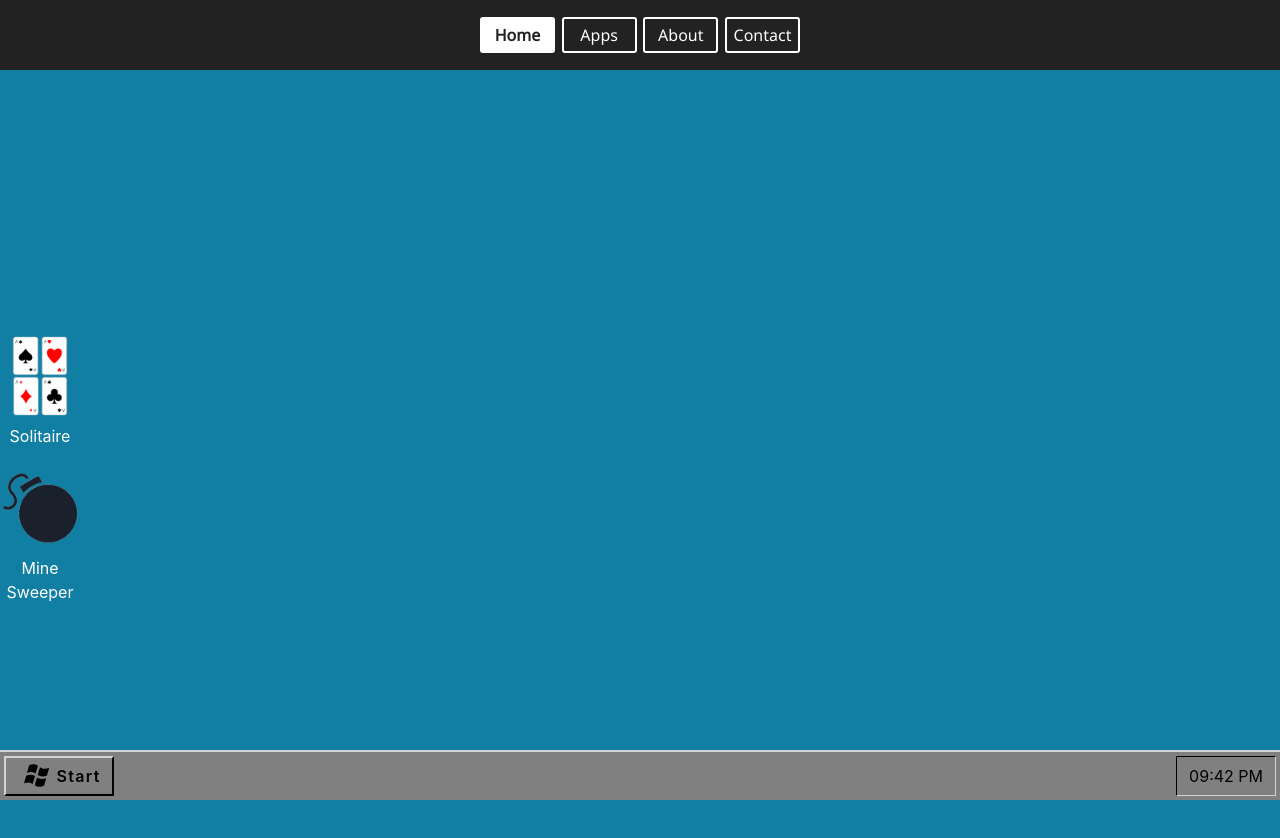
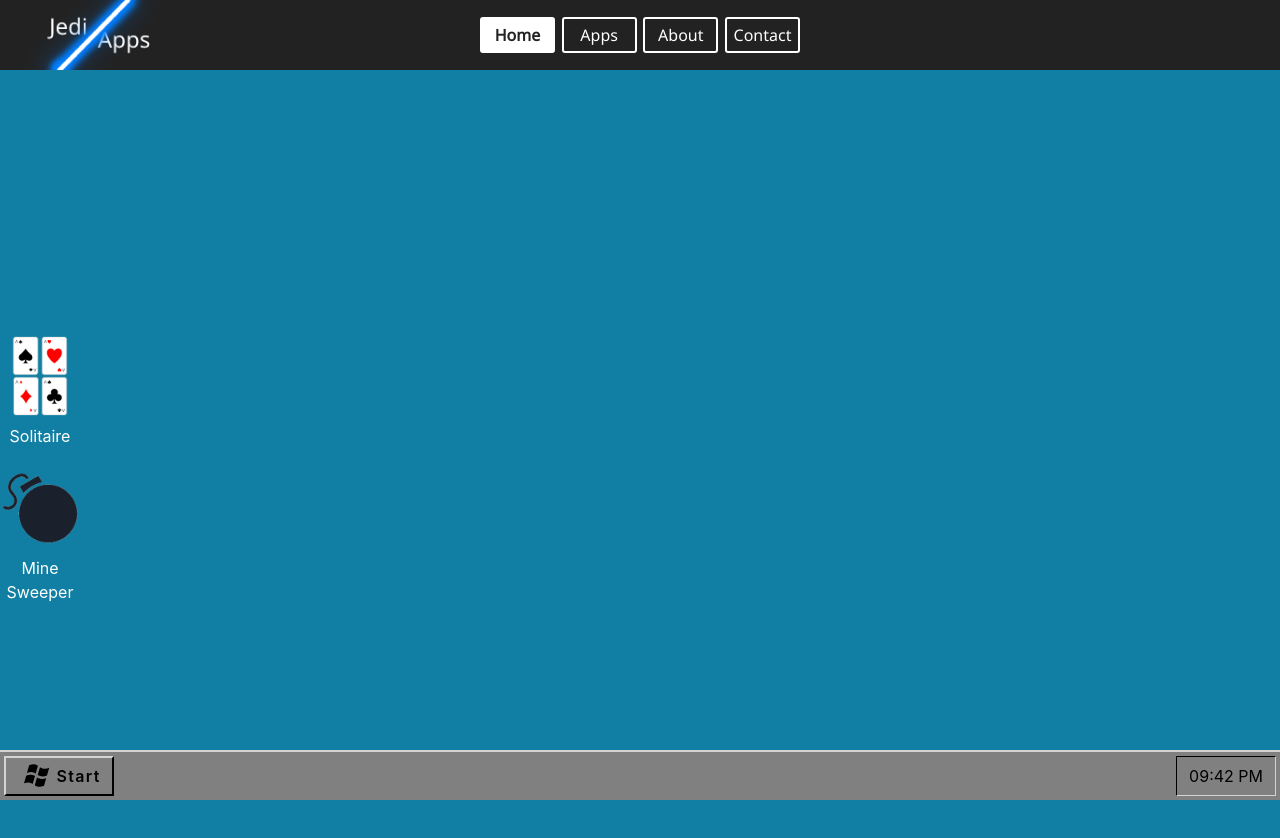
Before and after one commit to oldben87/windows-games, a React (Create React App) app: page / in a window 1280 px wide. Shown: the top 838 px of the page. Built offline with nearby package versions, Linux system fonts and the light colour scheme.

Commit message:
Update navbar

```diff
--- a/src/components/NavBar.tsx
+++ b/src/components/NavBar.tsx
@@ -1,4 +1,4 @@
-import {Flex} from "@chakra-ui/react"
+import {Flex, Image} from "@chakra-ui/react"
 import {Link, useLocation} from "react-router-dom"
 
 import "./NavBar.css"
@@ -50,19 +50,31 @@ export const NavBar = () => {
   const location = useLocation()
   console.log(location)
   return (
-    <>
     <Flex
       w="100%"
       bg="#222222"
-        h={70}
-        dir="row"
-        p="4px"
+      h={[120, 120, 70]}
+      flexDirection={["column", "column", "row"]}
       color="white"
       fontFamily="Noto Sans"
-        justify="center"
-        alignItems="center"
+      alignItems={["center"]}
+      justifyContent={["center"]}
+      position="relative"
     >
-        <Flex width={[320]} justify="space-between">
+      <Image
+        height={[70, 70, "100%"]}
+        mx={1}
+        src="/Jedi-Apps-Logo(150x75).png"
+        position="absolute"
+        top={0}
+        left={["calc(50%-70px)", "calc(50%-70px)", 5]}
+      />
+      <Flex
+        width={[320]}
+        mt={["60px", "60px", 0]}
+        justify="space-between"
+        alignItems={"center"}
+      >
         {Links.map((link) => (
           <NavLink
             title={link.title}
@@ -72,6 +84,5 @@ export const NavBar = () => {
         ))}
       </Flex>
     </Flex>
-    </>
   )
 }
```
Also changed, not shown: public/Jedi-Apps-Logo(150x75).png (added). Lines whose indentation alone changed are shown as unchanged.
